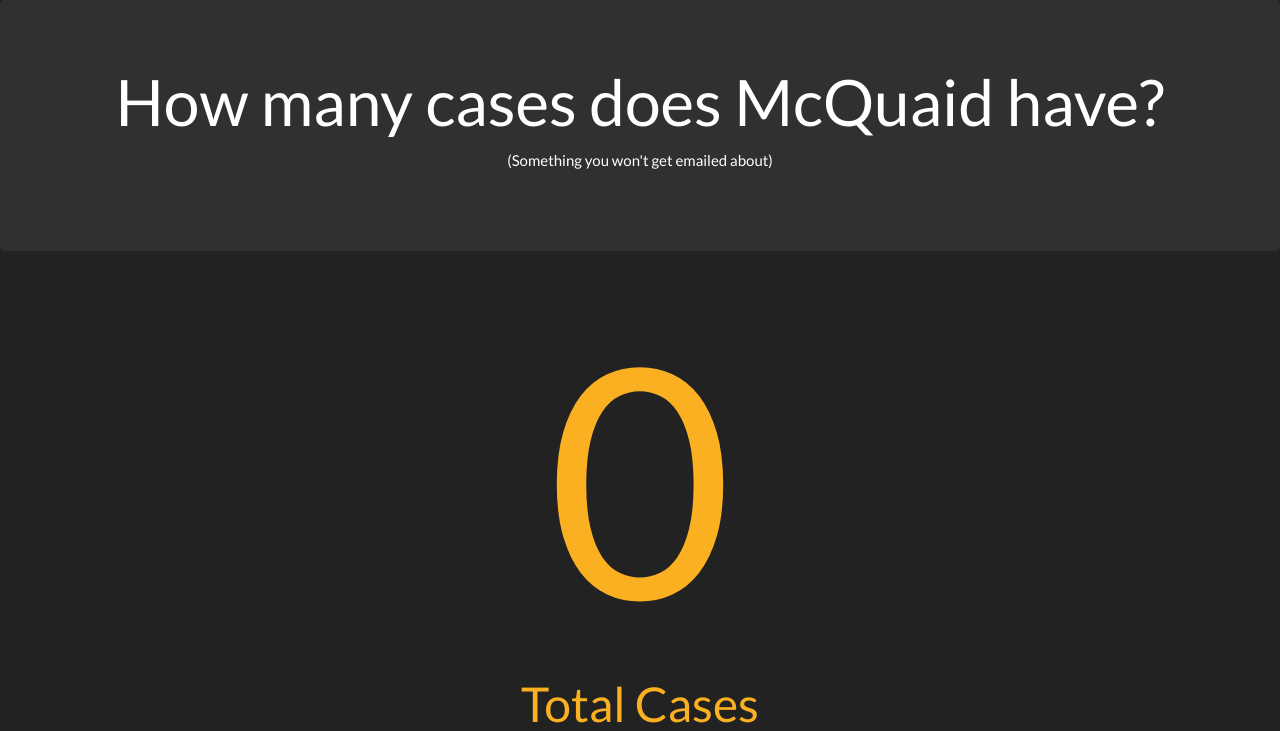
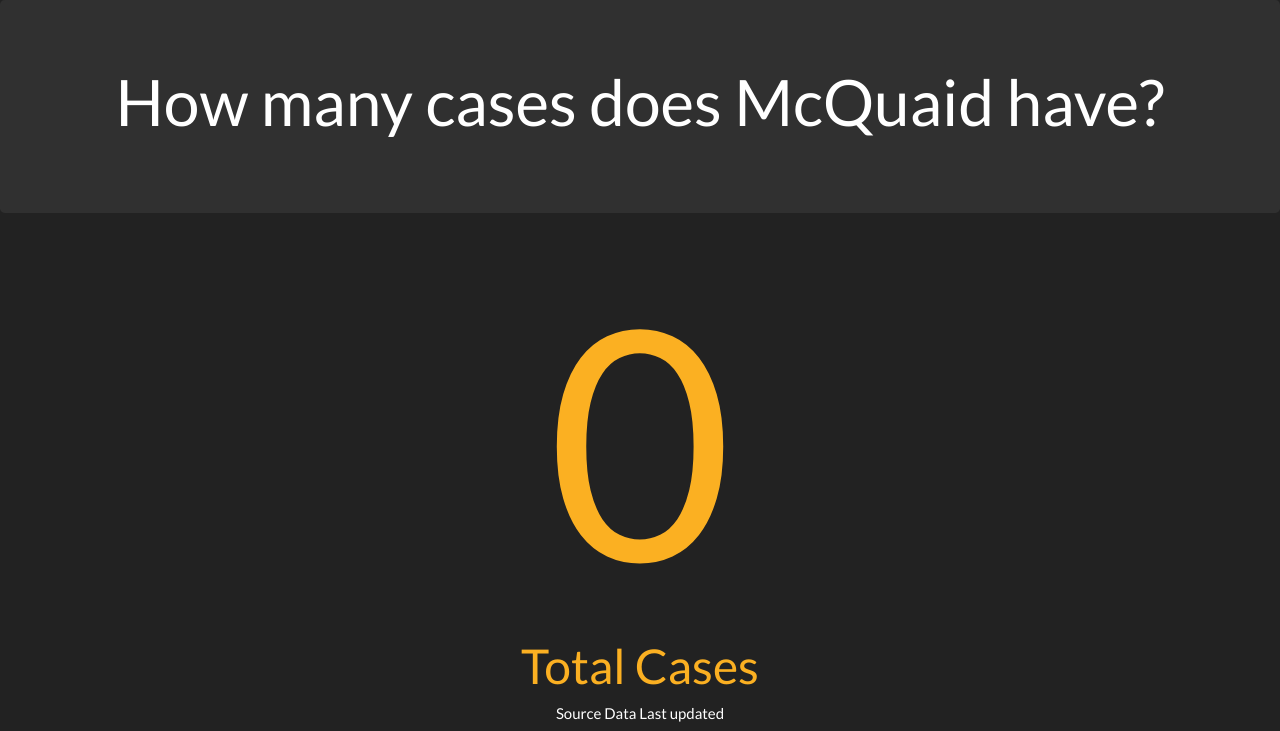
Before and after one commit to totallyReal123/McQuaid-Cases, a PHP site: page / in a window 1280 px wide. Shown: the top 731 px of the page. Run offline with PHP 8.4, Linux system fonts and the light colour scheme; data that the repository does not hold is empty.

Commit message:
Removed Email Message

```diff
--- a/index.php
+++ b/index.php
@@ -15,7 +15,7 @@
 
       <div class="jumbotron text-center">
         <h1> How many cases does McQuaid have? </h1>
-        <p> (Something you won't get emailed about)</p>
+        <!-- <p> (Something you won't get emailed about)</p> -->
       </div>
 
       <div class="container">
```
